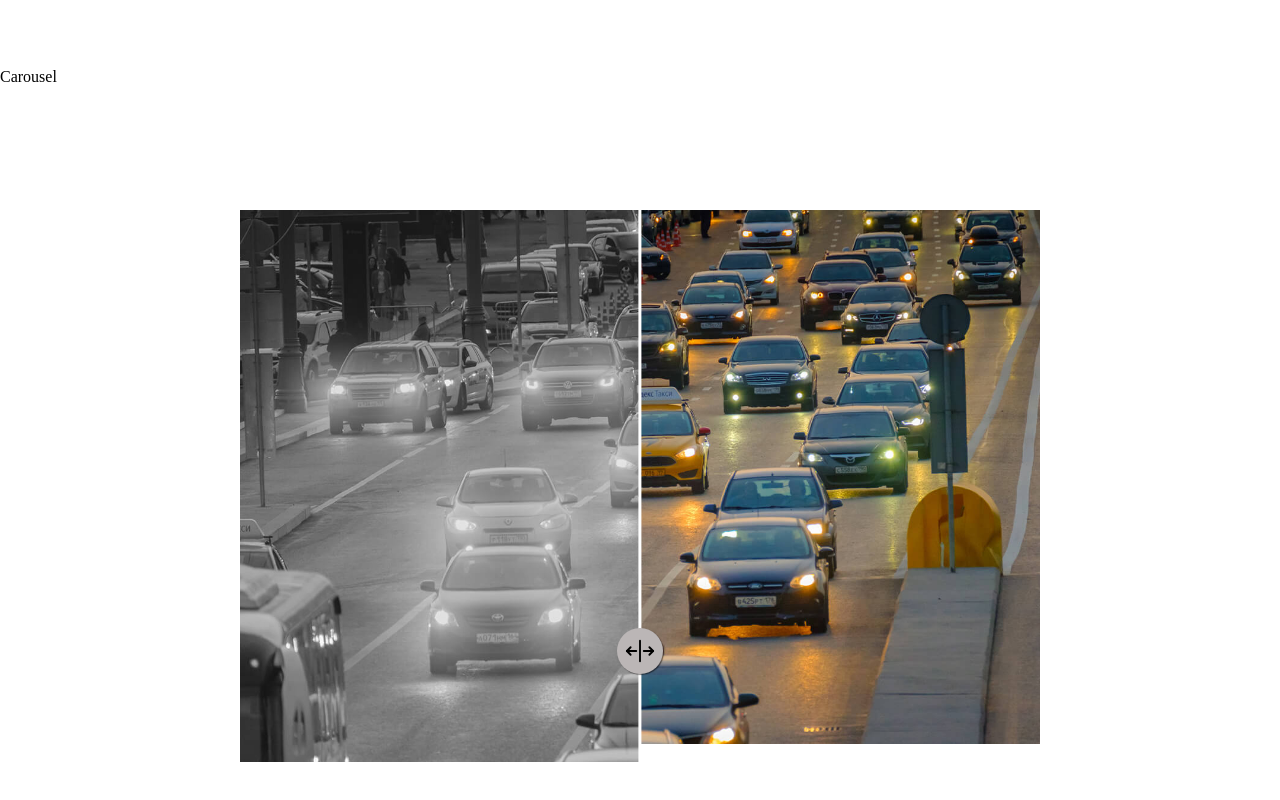
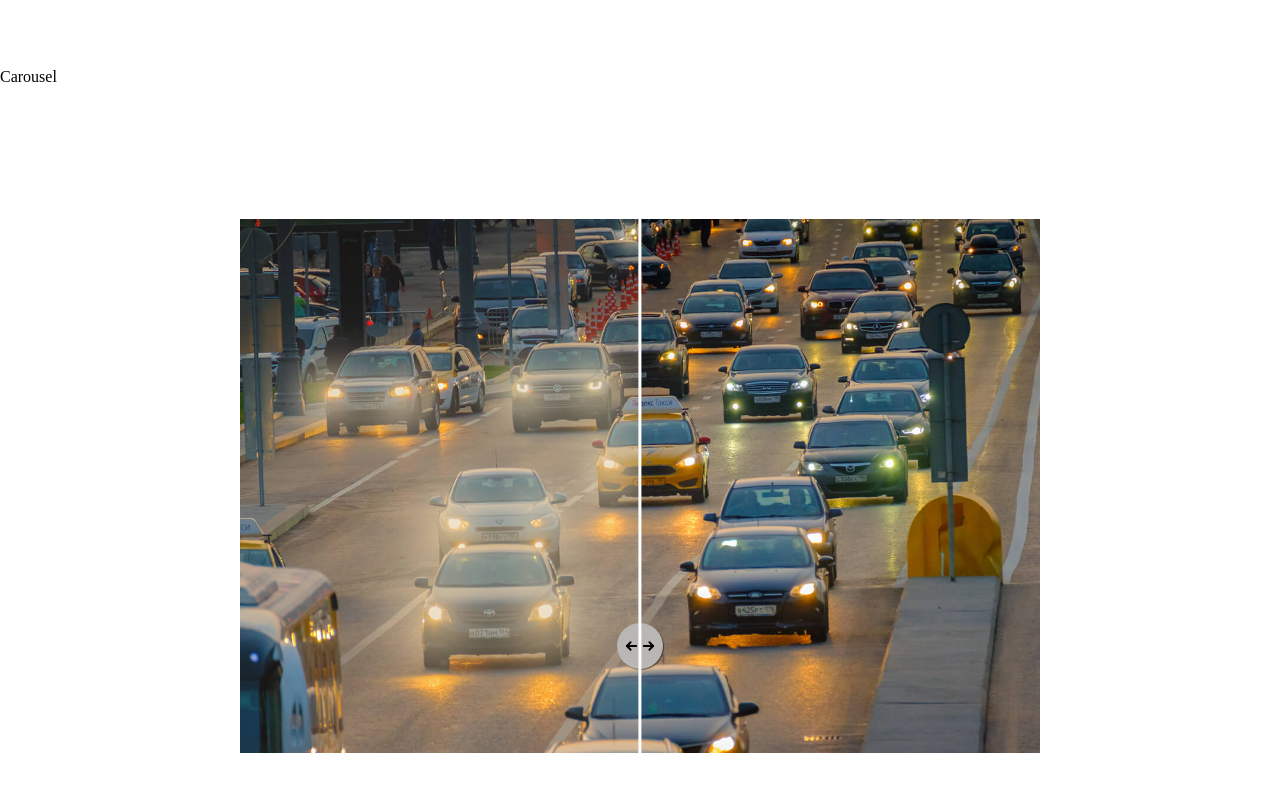
Before and after one commit to abdul3301/Specscart, a plain HTML site: page Specscart.html in a window 1280 px wide. Shown: the part 682-1482 px from the top of the page. Drawn offline with Linux system fonts and the light colour scheme.

Commit message:
updated the grayscale

```diff
--- a/Specscart.html
+++ b/Specscart.html
@@ -93,7 +93,7 @@
                     <img class="image-before slider-image" src="Images/blurImage.jpg" alt="color photo" />
                     <img class="image-after slider-image" src="Images/normalImage.jpg" alt="black and white" />
                 </div>
-                step="10"
+                <!-- step="10" -->
                 <input type="range" min="0" max="100" value="50" aria-label="Percentage of before photo shown"
                     class="slider" />
                 <div class="slider-line" aria-hidden="true"></div>
--- a/styles/slider.css
+++ b/styles/slider.css
@@ -48,7 +48,6 @@ main {
   position: absolute;
   inset: 0;
   width: var(--position);
-  filter: grayscale(100%);
 }
 
 .slider {
@@ -60,10 +59,10 @@ main {
   height: 100%;
 }
 
-/* .slider:focus-visible ~ .slider-button {
+.slider:focus-visible ~ .slider-button {
   outline: 5px solid rgb(255, 1, 1);
   outline-offset: 3px;
-} */
+}
 
 .slider-line {
   position: absolute;
@@ -71,7 +70,7 @@ main {
   width: 0.2rem;
   height: 100%;
   background-color: #fff;
-  /* z-index: 10; */
+  z-index: 10;
   left: var(--position);
   transform: translateX(-50%);
   pointer-events: none;
```
